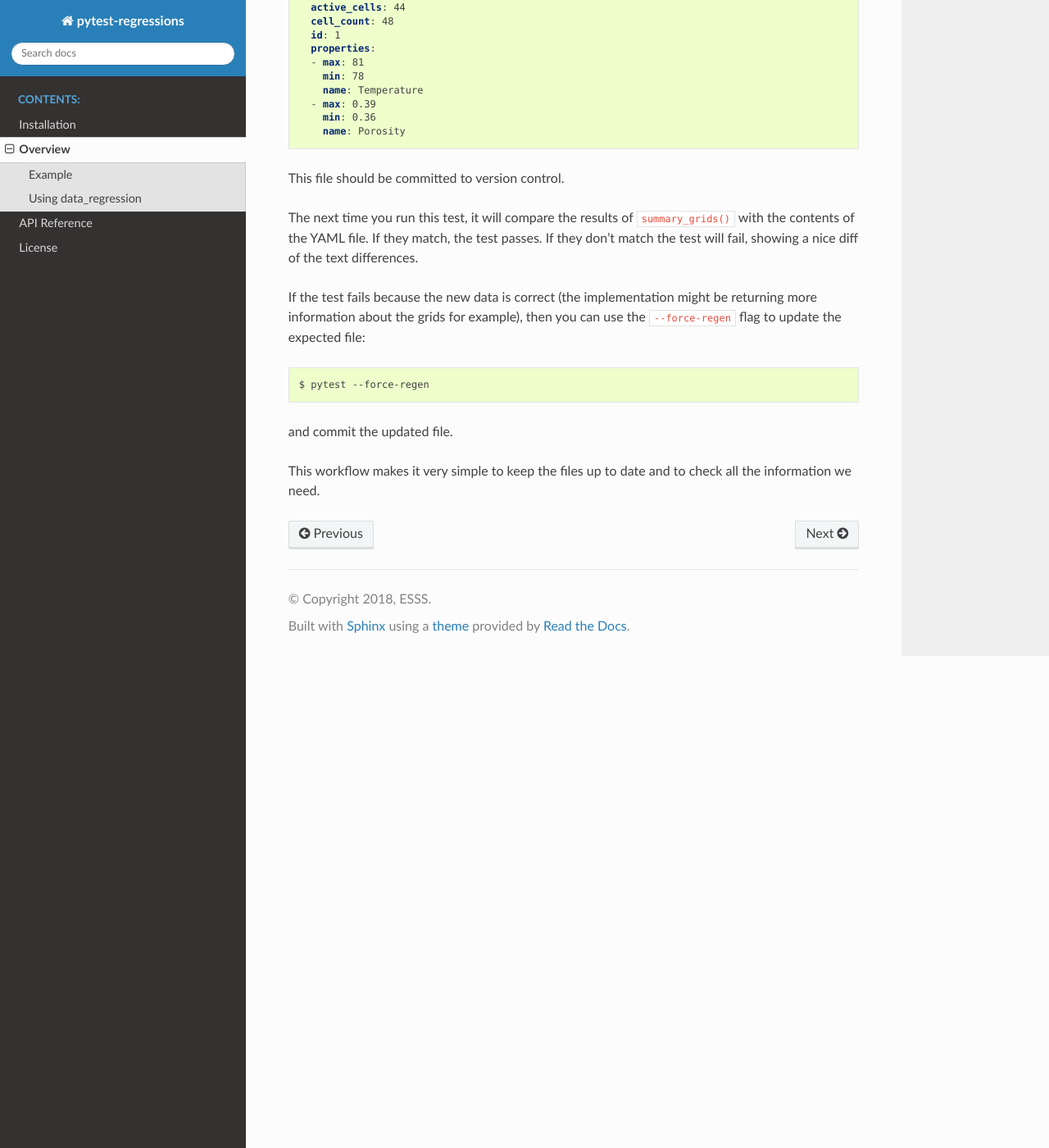
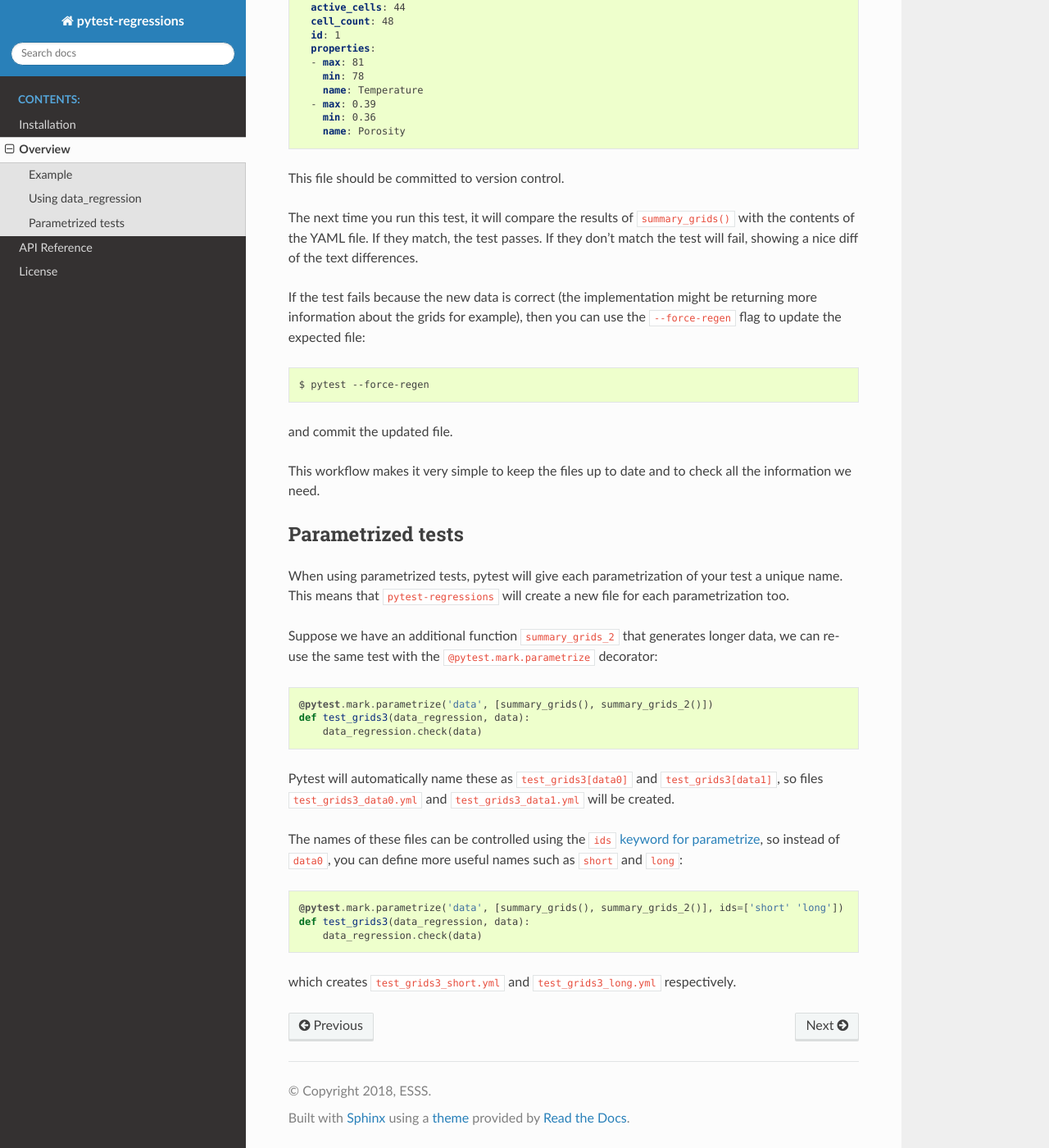
Before and after one commit to ESSS/pytest-regressions, a Sphinx documentation site: the page built from doc/overview.rst, in a window 1280 px wide and 1400 px high, scrolled down 2154 px. Shown: the whole window at 82% size. Built offline with Sphinx 7.4.7 and the Read the Docs theme 2.0.0, drawn with Linux system fonts in a browser that asks for light colours.

Commit message:
Added section to overview illustrating usage with parametrize

```diff
--- a/doc/overview.rst
+++ b/doc/overview.rst
@@ -131,3 +131,34 @@ grids for example), then you can use the ``--force-regen`` flag to update the ex
 and commit the updated file.
 
 This workflow makes it very simple to keep the files up to date and to check all the information we need.
+
+
+Parametrized tests
+------------------
+
+When using parametrized tests, pytest will give each parametrization of your test a unique name.
+This means that ``pytest-regressions`` will create a new file for each parametrization too.
+
+Suppose we have an additional function ``summary_grids_2`` that generates longer data, we can
+re-use the same test with the ``@pytest.mark.parametrize`` decorator:
+
+.. code-block:: python
+
+    @pytest.mark.parametrize('data', [summary_grids(), summary_grids_2()])
+    def test_grids3(data_regression, data):
+        data_regression.check(data)
+
+Pytest will automatically name these as ``test_grids3[data0]`` and ``test_grids3[data1]``, so files
+``test_grids3_data0.yml`` and ``test_grids3_data1.yml`` will be created.
+
+The names of these files can be controlled using the ``ids`` `keyword for parametrize
+<https://docs.pytest.org/en/stable/example/parametrize.html#different-options-for-test-ids>`_, so
+instead of ``data0``, you can define more useful names such as ``short`` and ``long``:
+
+.. code-block:: python
+
+    @pytest.mark.parametrize('data', [summary_grids(), summary_grids_2()], ids=['short' 'long'])
+    def test_grids3(data_regression, data):
+        data_regression.check(data)
+
+which creates ``test_grids3_short.yml`` and ``test_grids3_long.yml`` respectively.
```
